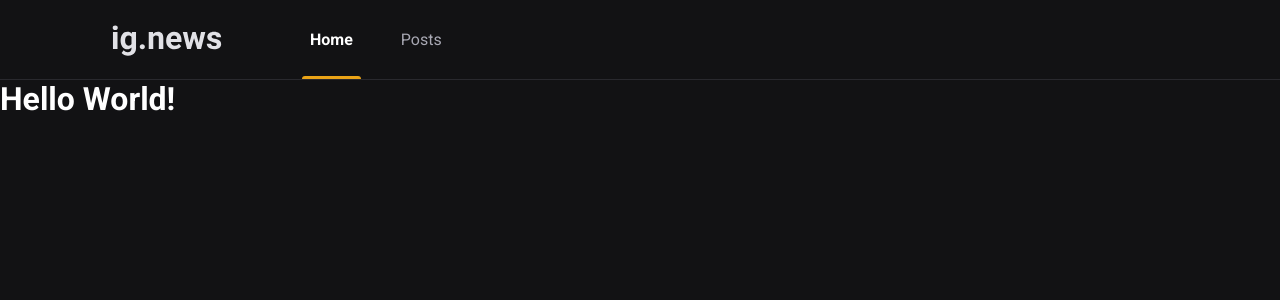
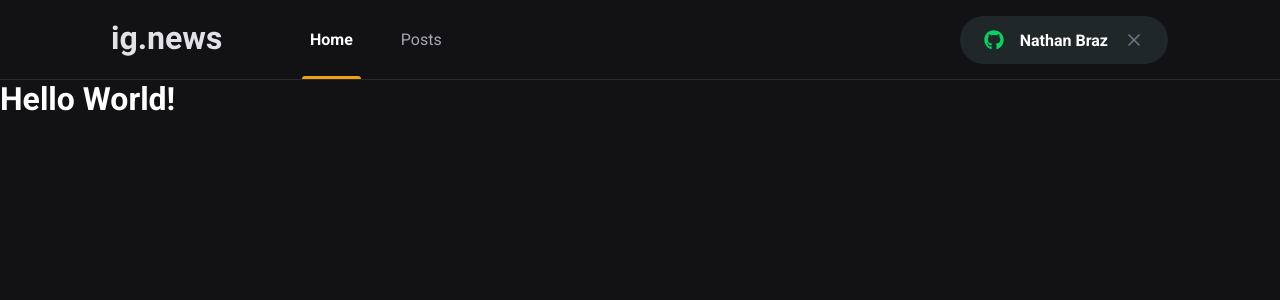
Before and after one commit to nathanbraz/ignews, a Next.js app: page / in a window 1280 px wide. Shown: the top 300 px of the page. Built offline with nearby package versions, Linux system fonts and the light colour scheme.

Commit message:
Adicionando e estilizando o componente botao de logar com o github

```diff
--- a/package.json
+++ b/package.json
@@ -12,6 +12,7 @@
     "next": "11.1.2",
     "react": "17.0.2",
     "react-dom": "17.0.2",
+    "react-icons": "^4.2.0",
     "sass": "^1.39.0"
   },
   "devDependencies": {
--- /dev/null
+++ b/src/SignInButton/index.tsx
@@ -0,0 +1,22 @@
+import { FaGithub } from 'react-icons/fa';
+import { FiX } from 'react-icons/fi';
+
+import styles from './styles.module.scss';
+
+export function SignInButton() {
+  const isUserLoggedIn = true;
+
+
+    return isUserLoggedIn ? (
+      <button type="button" className={styles.signInButton} >
+        <FaGithub color="#04d361" />
+        Nathan Braz
+        <FiX color="#737380" className={styles.closeIcon} />
+      </button>
+    ) : (
+      <button type="button" className={styles.signInButton}>
+        <FaGithub color="#eba417"/>
+        Sign in with Github
+      </button>
+    );
+}
--- /dev/null
+++ b/src/SignInButton/styles.module.scss
@@ -0,0 +1,33 @@
+.signInButton {
+  height: 3rem;
+  border-radius: 3rem;
+  background: var(--gray-850);
+  border: 0;
+  padding: 0 1.5rem;
+
+  display: flex;
+  align-items: center;
+  justify-content: center;
+
+  color: var(--white);
+  font-weight: bold;
+
+  svg {
+    width: 20px;
+    height: 20px;
+  }
+
+  svg:first-child {
+    margin-right: 1rem;
+  }
+
+  svg.closeIcon {
+    margin-left: 1rem;
+  }
+
+  transition: filter 0.2s;
+
+  &:hover {
+    filter: brightness(0.8);
+  }
+}
--- a/src/components/Header/index.tsx
+++ b/src/components/Header/index.tsx
@@ -1,3 +1,4 @@
+import { SignInButton } from '../../SignInButton';
 import styles from './styles.module.scss';
 
 export function Header(){
@@ -9,6 +10,7 @@
           <a className={styles.active} href="">Home</a>
           <a href="">Posts</a>
         </nav>
+        <SignInButton />
       </div>
     </header>
   );
--- a/src/components/Header/styles.module.scss
+++ b/src/components/Header/styles.module.scss
@@ -51,4 +51,8 @@
       }
     }
   }
+
+  button {
+    margin-left: auto;
+  }
 }
--- a/src/styles/global.scss
+++ b/src/styles/global.scss
@@ -10,6 +10,7 @@
   --gray-100: #e1e1e6;
   --gray-300: #a8a8b3;
   --gray-800: #29292e;
+  --gray-850: #1f2729;
   --gray-900: #121214;
 
   --cyan-500: #61dafb;
```
Also changed, not shown: 1 other file (tests, documents, lock files or other folders).
